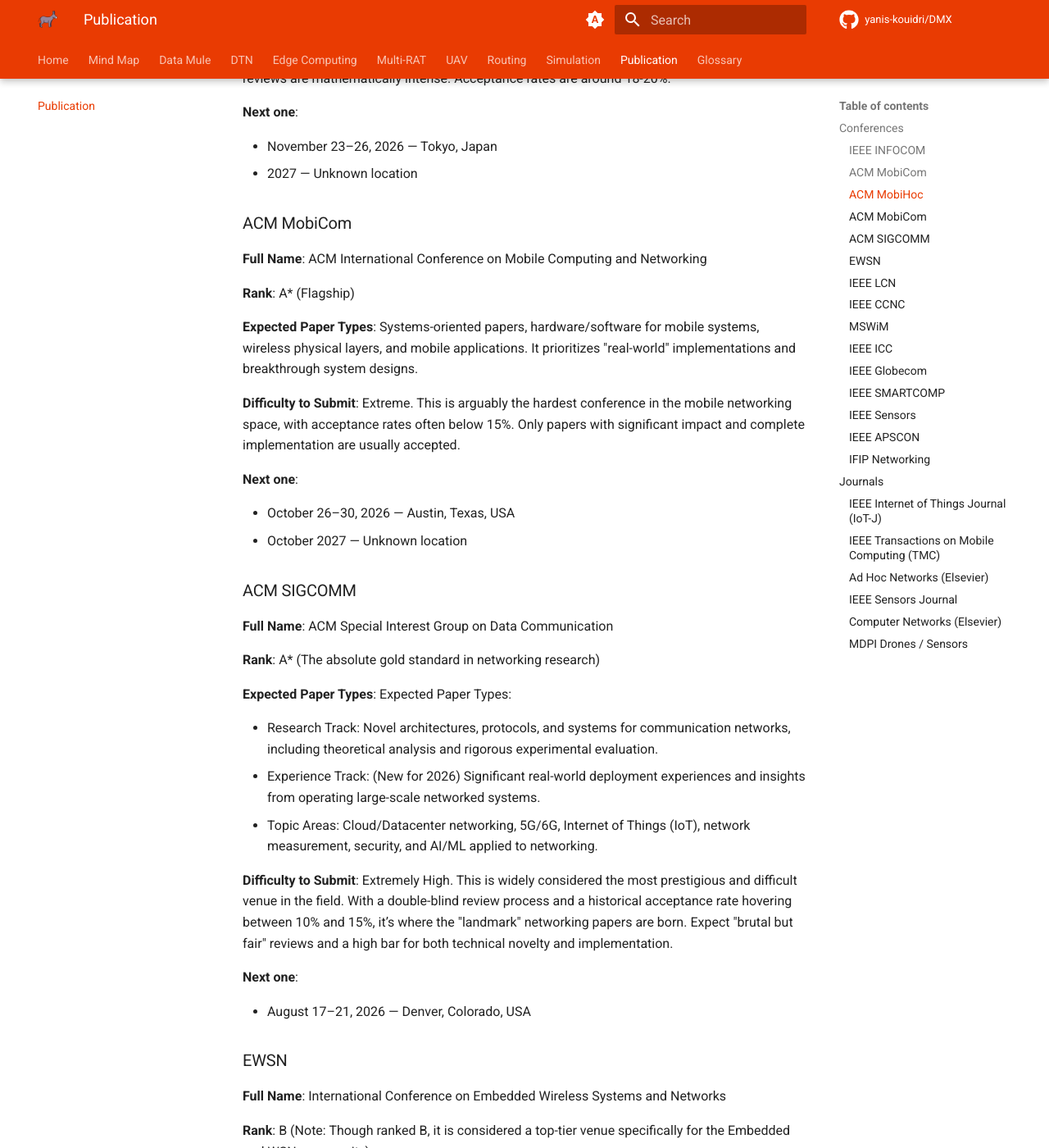
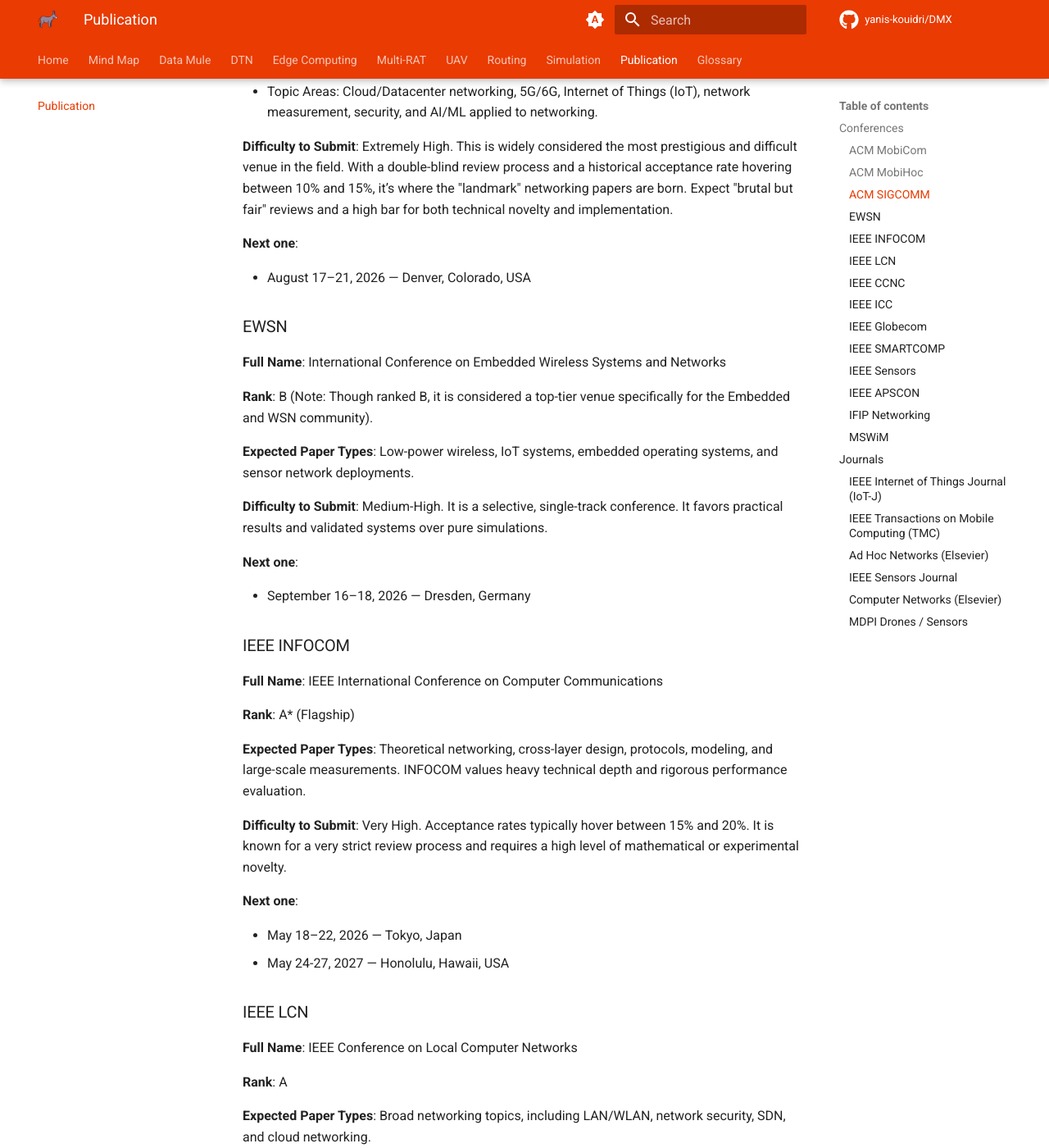
Before and after one commit to Yanis-Kouidri/DMX, an MkDocs documentation site: the page built from docs/publication.md, in a window 1280 px wide and 1400 px high, scrolled down 1554 px. Shown: the whole window at 82% size. Built offline with MkDocs 1.6.1 and Material for MkDocs 9.7.7, drawn with Linux system fonts in a browser that asks for light colours; emoji names are drawn with the system emoji font; comment, search, counter and statistics services are not loaded; some of the changed text lies outside the part shown.

Commit message:
style: reorder conf

```diff
--- a/docs/publication.md
+++ b/docs/publication.md
@@ -7,21 +7,6 @@
     This page content has been generated by Artificial Intelligence. However conferences dates have been manualy checked
 
 ## Conferences :speaking_head:
-
-### IEEE INFOCOM
-
-**Full Name**: IEEE International Conference on Computer Communications
-
-**Rank**: A* (Flagship)
-
-**Expected Paper Types**: Theoretical networking, cross-layer design, protocols, modeling, and large-scale measurements. INFOCOM values heavy technical depth and rigorous performance evaluation.
-
-**Difficulty to Submit**: Very High. Acceptance rates typically hover between 15% and 20%. It is known for a very strict review process and requires a high level of mathematical or experimental novelty.
-
-**Next one**:
-
-- May 18–22, 2026 — Tokyo, Japan
-- May 24-27, 2027 — Honolulu, Hawaii, USA
 
 ### ACM MobiCom
 
@@ -52,21 +37,6 @@
 
 - November 23–26, 2026 — Tokyo, Japan
 - 2027 — Unknown location
-
-### ACM MobiCom
-
-**Full Name**: ACM International Conference on Mobile Computing and Networking
-
-**Rank**: A* (Flagship)
-
-**Expected Paper Types**: Systems-oriented papers, hardware/software for mobile systems, wireless physical layers, and mobile applications. It prioritizes "real-world" implementations and breakthrough system designs.
-
-**Difficulty to Submit**: Extreme. This is arguably the hardest conference in the mobile networking space, with acceptance rates often below 15%. Only papers with significant impact and complete implementation are usually accepted.
-
-**Next one**:
-
-- October 26–30, 2026 — Austin, Texas, USA
-- October 2027 — Unknown location
 
 ### ACM SIGCOMM
 
@@ -100,6 +70,21 @@
 
 - September 16–18, 2026 — Dresden, Germany
 
+### IEEE INFOCOM
+
+**Full Name**: IEEE International Conference on Computer Communications
+
+**Rank**: A* (Flagship)
+
+**Expected Paper Types**: Theoretical networking, cross-layer design, protocols, modeling, and large-scale measurements. INFOCOM values heavy technical depth and rigorous performance evaluation.
+
+**Difficulty to Submit**: Very High. Acceptance rates typically hover between 15% and 20%. It is known for a very strict review process and requires a high level of mathematical or experimental novelty.
+
+**Next one**:
+
+- May 18–22, 2026 — Tokyo, Japan
+- May 24-27, 2027 — Honolulu, Hawaii, USA
+
 ### IEEE LCN
 
 **Full Name**: IEEE Conference on Local Computer Networks
@@ -128,20 +113,6 @@
 
 - January 9–12, 2026 — Las Vegas, Nevada, USA
 - January 9–12, 2027 — Las Vegas, Nevada, USA
-
-### MSWiM
-
-**Full Name**: ACM International Conference on Modeling, Analysis and Simulation of Wireless and Mobile Systems
-
-**Rank**: A
-
-**Expected Paper Types**: Performance evaluation, analytical modeling, and simulation methodologies for wireless systems.
-
-**Difficulty to Submit**: Medium-High. It requires very strong validation of results, whether through rigorous simulation or analytical proofs. Acceptance is typically around 25%.
-
-**Next one**:
-
-- October 26–30, 2026 — Paris, France
 
 ### IEEE ICC
 
@@ -251,6 +222,20 @@
 
 - May 24-27, 2026 — Lugano, Switzerland
 
+### MSWiM
+
+**Full Name**: ACM International Conference on Modeling, Analysis and Simulation of Wireless and Mobile Systems
+
+**Rank**: A
+
+**Expected Paper Types**: Performance evaluation, analytical modeling, and simulation methodologies for wireless systems.
+
+**Difficulty to Submit**: Medium-High. It requires very strong validation of results, whether through rigorous simulation or analytical proofs. Acceptance is typically around 25%.
+
+**Next one**:
+
+- October 26–30, 2026 — Paris, France
+
 ## Journals :newspaper:
 
 ### IEEE Internet of Things Journal (IoT-J)
```
